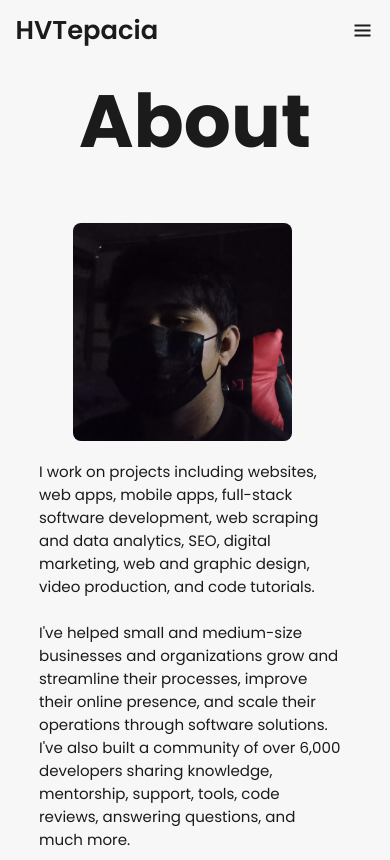
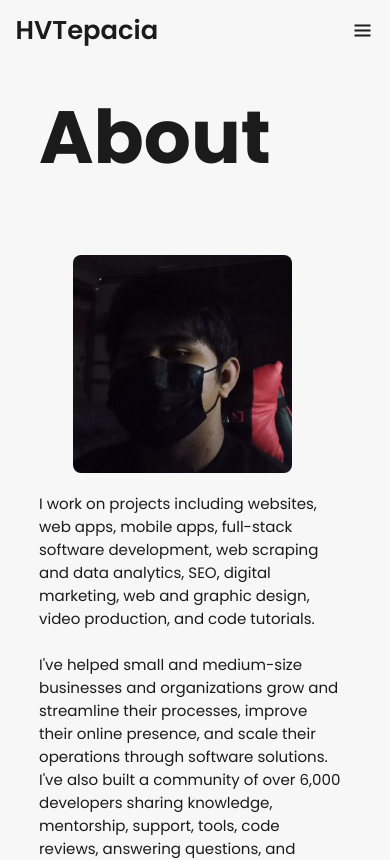
Before and after one commit to HVTepacia/Portfolio, a plain HTML site: page about.html in a window 390 px wide. Shown: the top 860 px of the page. Drawn offline with nearby package versions, Linux system fonts and the light colour scheme.

Commit message:
Add files via upload

```diff
--- a/css/style.css
+++ b/css/style.css
@@ -108,7 +108,7 @@ body {
   padding-top: 50px;
 }
 
-.experience p{
+.p{
   font-size: var(--p-font);
   font-weight: 400;
 }
@@ -391,6 +391,11 @@ form textarea {
   .heading {
     text-align: center;
     margin-top: 5%;
+    position: relative;
+    display: flex;
+    justify-content: space-between;
+    align-items: center;
+    padding: 1rem 0;
   }
   .heading2 {
     text-align: center;
```
